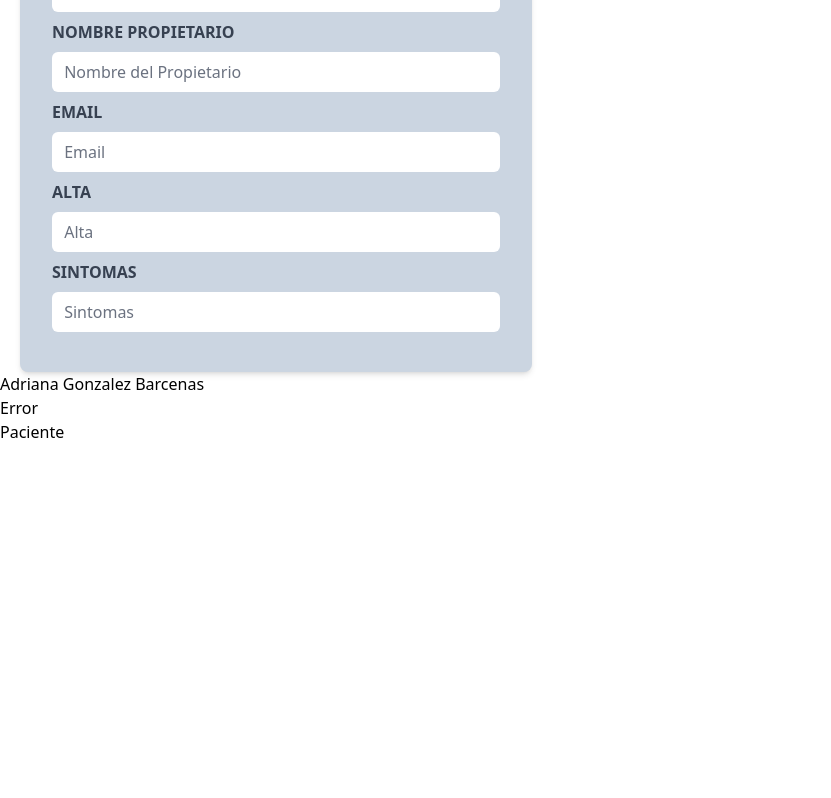
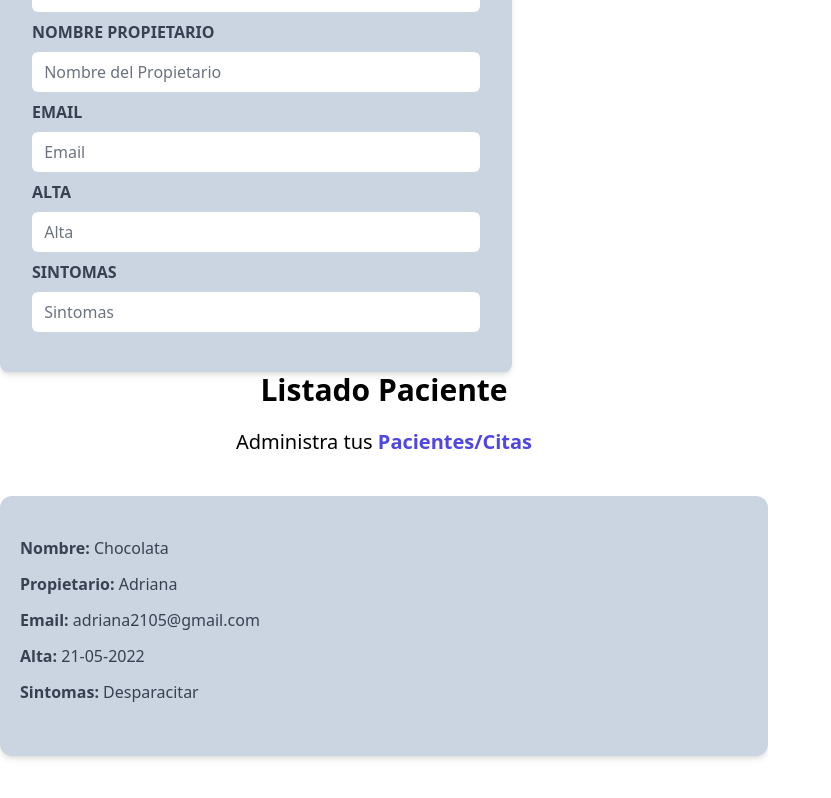
Before and after one commit to AdrianaGzzB/citas-react, a React (Vite) app: page / in a window 1280 px wide. Shown: the part 352-1150 px from the top of the page, without its empty margins (0-831 px from the left). Before the commit the page ends 800 px from the top, so only its background shows below. Built offline with nearby package versions, Linux system fonts and the light colour scheme.

Commit message:
formulario
creamos el formulario y le dimos estilo

```diff
--- a/src/App.jsx
+++ b/src/App.jsx
@@ -12,8 +12,6 @@ function App() {
       <Header />
       <Formulario/>
       <ListadoPaciente/>
-      <Error/>
-      <Paciente/>
     </div>
   )
 }
--- a/src/componentes/formulario.jsx
+++ b/src/componentes/formulario.jsx
@@ -1,6 +1,6 @@
 function Formulario() {
   return (
-    <div className="md:w-1/2 mx-5 lg:w-2/5">
+    <div className="md:w-1/2 lg:w-2/5">
       <h2 className="text-center font-black text-3xl mb-5">Seguimiento Pacientes</h2>
       <p className="text-center mt-5 text-lg mb-10 ">Añade Pacientes <span className="text-indigo-600 font-bold   ">Administrarlos</span></p>
 
@@ -11,7 +11,6 @@ function Formulario() {
             type="text"
             placeholder=" Nombre de la Mascota"
             />
-
             <label className="block text-gray-700 uppercase font-bold mt-2">Nombre Propietario</label>
             <input className="p-2 rounded-md w-full mt-2 placeholder-gray-500"
             type="text"
--- a/src/componentes/header.jsx
+++ b/src/componentes/header.jsx
@@ -1,6 +1,6 @@
 function Header(){
     return(
-        <h1 className="text-center font-black text-5xl mx-auto md:w-2/3">Seguimiento Pacientes {" "}<span className= "text-indigo-700 font-serif">Veterinaria</span> </h1>
+        <h1 className="text-center font-black text-5xl mx-auto md:w-2/3">Seguimiento Pacientes {" "}<span className= "text-indigo-600 font-serif">Veterinaria</span> </h1>
     )
 }
 export default Header
--- a/src/componentes/listadoPaciente.jsx
+++ b/src/componentes/listadoPaciente.jsx
@@ -1,6 +1,20 @@
-function ListadoPaciente(){
-    return(
-        <h2>Adriana Gonzalez Barcenas</h2>
-    )
+function ListadoPaciente() {
+  return (
+    <div className="md:w-1/2 lg:w-3/5 overflow-y-scroll md:h-screen box-sizzing:border-box">
+      <h2 className="font-black text-3xl text-center ">Listado Paciente</h2>
+      <p className="text-xl mb-10 mt-5 text-center ">
+        Administra tus <span className="text-indigo-600 font-bold  ">Pacientes/Citas</span>{" "}
+      </p>
+      <div className="mt-3 py-10 rounded-xl bg-slate-300 shadow-md px-5">
+        <p className="font-bold mb-3 text-gray-700 ">Nombre: <span className="font-normal normal-case">Chocolata</span></p>
+        <p className="font-bold mb-3 text-gray-700 ">Propietario: <span className="font-normal normal-case">Adriana</span></p>
+        <p className="font-bold mb-3 text-gray-700 ">Email: <span className="font-normal normal-case">adriana2105@gmail.com</span></p>
+        <p className="font-bold mb-3 text-gray-700 ">Alta: <span className="font-normal normal-case">21-05-2022</span></p>
+        <p className="font-bold mb-3 text-gray-700 ">Sintomas: <span className="font-normal normal-case">Desparacitar</span></p>
+
+
+      </div>
+    </div>
+  );
 }
-export default ListadoPaciente
+export default ListadoPaciente;
--- a/tailwind.config.cjs
+++ b/tailwind.config.cjs
@@ -1,6 +1,6 @@
 /** @type {import('tailwindcss').Config} */
 module.exports = {
-
+/* son los archivos a los que se les va aplicar estilo */
   content: ["index.html","./src/**/*.jsx"],
   theme: {
     extend: {},
```
